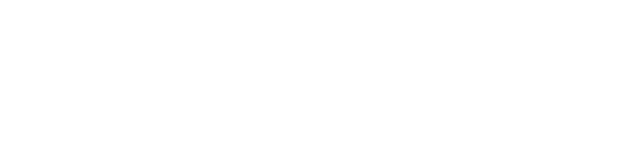
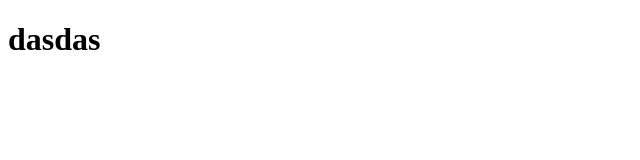
Before and after one commit to HarleyFrance/git-one, a plain HTML site: page index.html in a window 1280 px wide. Shown: the whole page, without its empty margins (0-640 px from the left). Drawn offline with Linux system fonts and the light colour scheme.

Commit message:
added h1

```diff
--- a/index.html
+++ b/index.html
@@ -6,5 +6,7 @@
     <meta name="viewport" content="width=device-width, initial-scale=1.0" />
     <title>Git & Github</title>
   </head>
-  <body></body>
+  <body>
+    <h1>dasdas</h1>
+  </body>
 </html>
```
